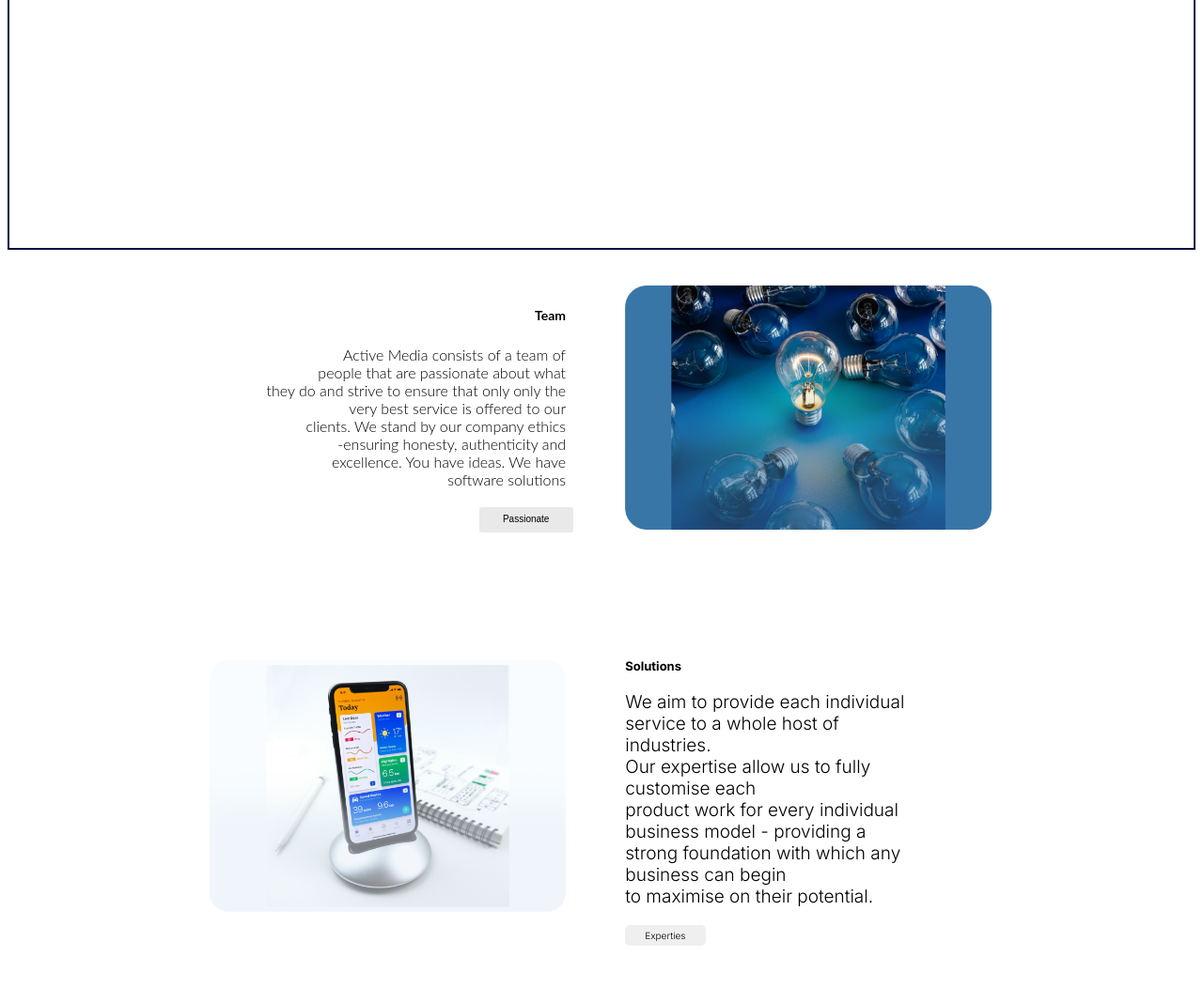
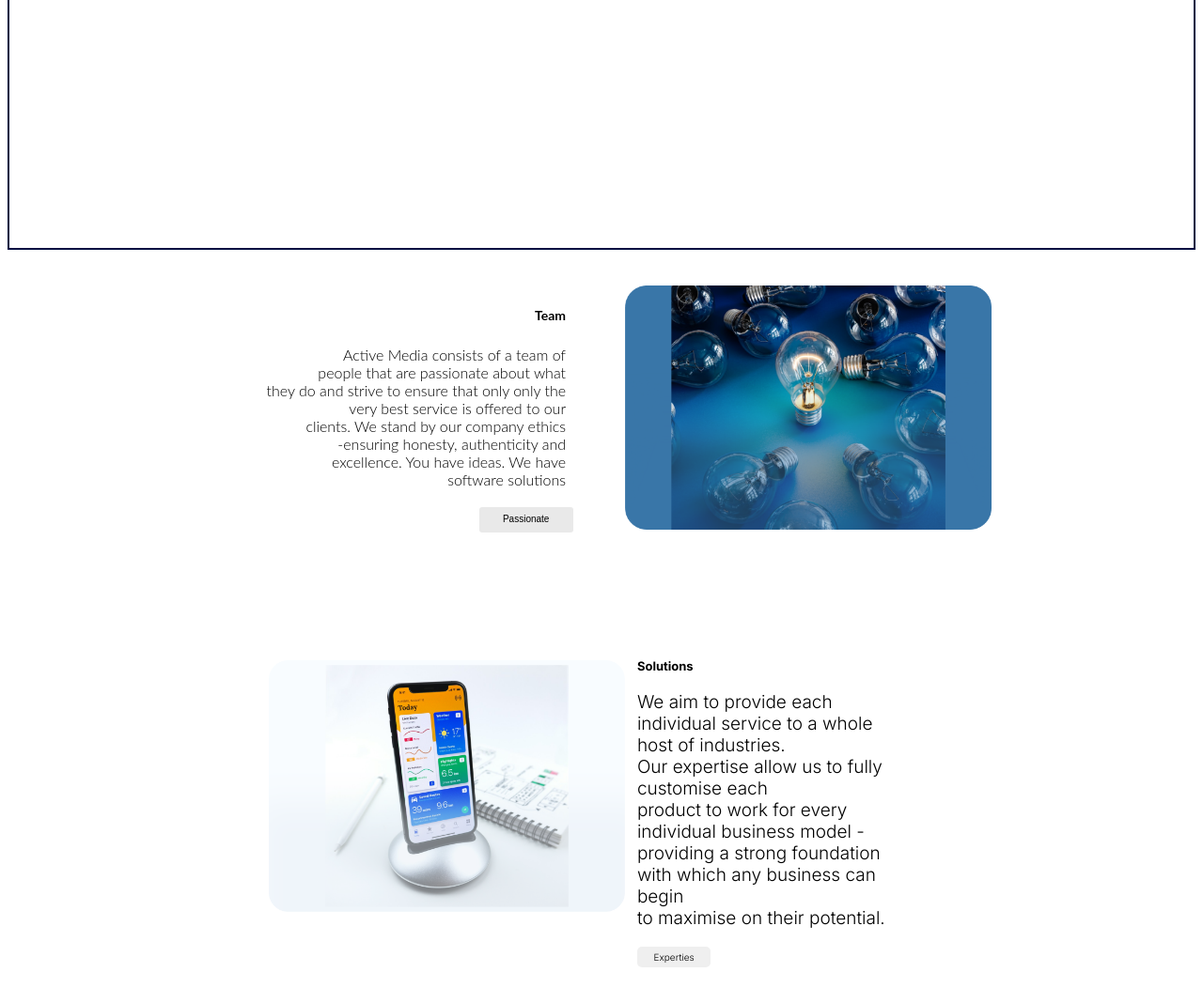
Before and after one commit to Divine-Ntambwe/Active-Media, a React (Vite) app: page /about-us in a window 1280 px wide. Shown: the part 1784-2852 px from the top of the page at 94% size. Built offline with nearby package versions, Linux system fonts and the light colour scheme.

Commit message:
Update 4

```diff
--- a/src/pages/About_Us.jsx
+++ b/src/pages/About_Us.jsx
@@ -137,7 +137,7 @@ function About_Us() {
                 <p className={styles.paragraph}>
                 We aim to provide each individual service to a whole host of industries.
                 <br></br>Our expertise allow us to fully customise each
-                <br></br> product work for every individual business model - providing a strong foundation with which any business can begin
+                <br></br> product to work for every individual business model - providing a strong foundation with which any business can begin
                 <br></br> to maximise on their potential.</p>
               <button className={styles.experties}>Experties</button>
         </div>
--- a/src/pages/About_Us.module.css
+++ b/src/pages/About_Us.module.css
@@ -122,13 +122,13 @@ img{
 .phoneimage{
     height: 43vh;
     width: 30%;
-    margin: 1% 0 0 17%;
+    margin: 1% 0 0 22%;
 }
 
 .text2{
     height: 43vh;
-    width: 25%;
-    margin: 0 0 0 5%;
+    width: 23%;
+    margin: 0 0 0 1%;
 }
 
 .paragraph{
```
